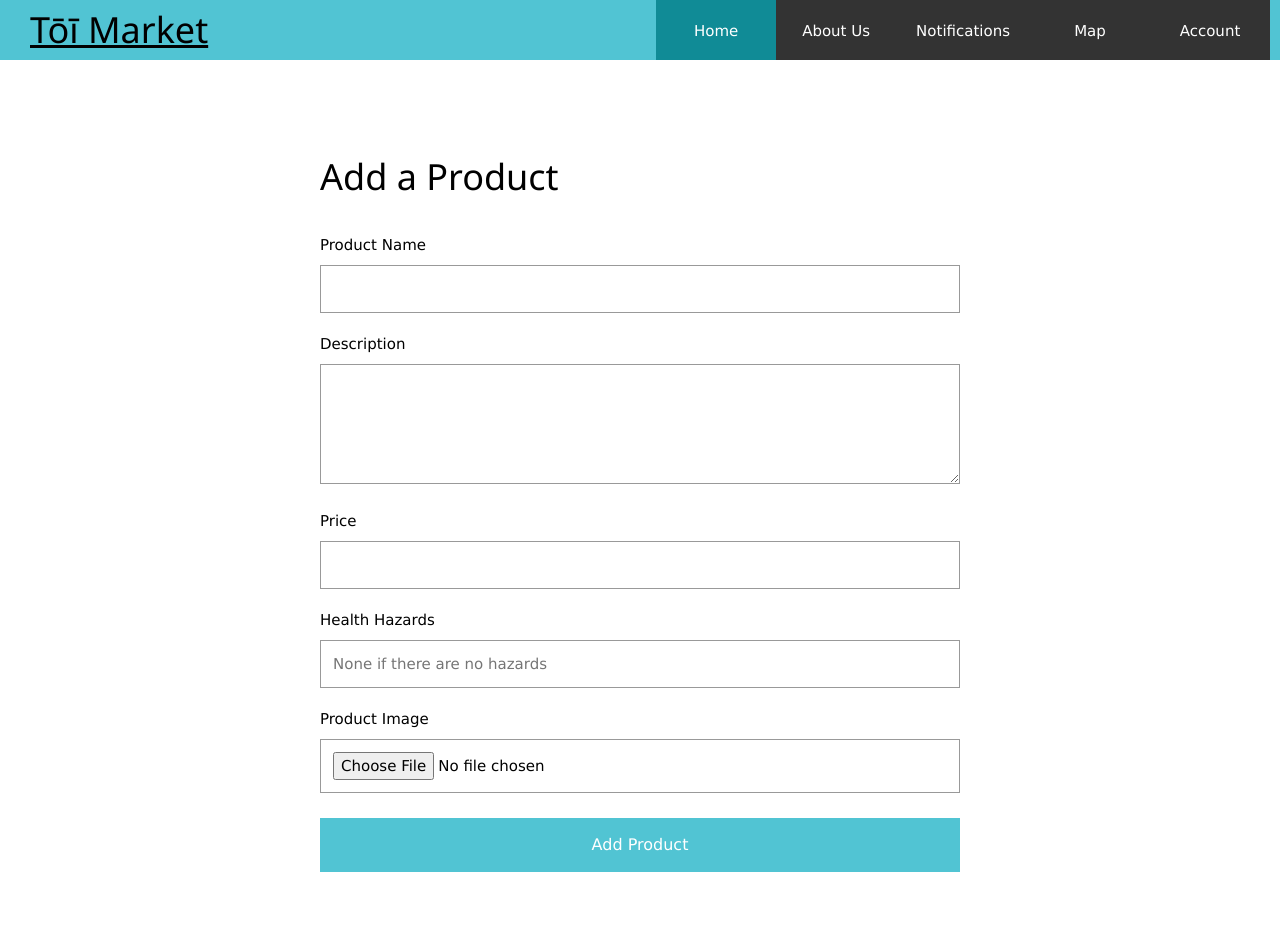
After one commit to rosiephandang/Flask---TOI-Market, a Flask app: page /add_product in a window 1280 px wide. The commit adds this page. Run offline with Flask 3, Linux system fonts and the light colour scheme; a user stored in the database is signed in.

Commit message:
finally allows users to add products rargh

```diff
--- a/app.py
+++ b/app.py
@@ -66,14 +66,7 @@ def home_signed_in():
 
 @app.route('/product/<int:product_id>')
 def product(product_id):
-    product = query_db("""
-    SELECT products.*,
-users.username
-AS seller_username
-FROM products
-INNER JOIN users
-ON products.seller_key = users.user_id
-WHERE products.product_id = ?;""", (product_id,), one=True)
+    product = query_db("SELECT products.*, users.username AS seller_username FROM products INNER JOIN users ON products.seller_key = users.user_id WHERE products.product_id = ?;", (product_id,), one=True)
     return render_template("product.html", product=product)
 
 
@@ -237,6 +230,32 @@ def like_product(product_id):
     db.commit()
     return redirect(url_for('product_signed_in', product_id=product_id))
 
+# for sellers/users to add products
+@app.route('/add_product', methods=['GET', 'POST'])
+def add_product():
+    if request.method == 'POST':
+        product_name = request.form['product_name']
+        description = request.form['description']
+        price = request.form['price']
+        hazards = request.form['health_hazards']
+        image = request.files['image']
+        if not product_name or not description or not price or not image:
+            flash("Please fill out all required fields.")
+            return redirect(url_for('add_product'))
+        # savee image
+        filename = image.filename
+        image.save('static/uploads/' + filename)
+        # automatically filled information
+        user_id = session['user_id']
+        today = date.today().isoformat()
+        db = get_db()
+        db.execute("INSERT INTO products (product_name, description, price_suggested, seller_key, image_url, date_posted, status, health_hazards, likes) VALUES (?, ?, ?, ?, ?, ?, ?, ?, ?)", (product_name, description, price, user_id, '/static/uploads/' + filename, today,'available', hazards, 0))
+        db.commit()
+        flash("Your product has been added!")
+        return redirect(url_for('userprofile_signed_in', user_id=user_id))
+    return render_template('add_product_signed_in.html')
+
+
 
 if __name__ == "__main__":
     app.run(debug=True)
--- a/static/css/style.css
+++ b/static/css/style.css
@@ -348,3 +348,64 @@ li.dropdown {
 .backhome:hover {
     background-color: #108b96;
 }
+
+.add_product_button {
+    margin: 25px 0;
+}
+
+.add_product_button a {
+    display: inline-block;
+    padding: 12px 20px;
+    background-color: #51c4d3;
+    color: white;
+    text-decoration: none;
+    font-size: 16px;
+}
+
+.add_product_button a:hover {
+    background-color: #108b96;
+}
+
+.addproduct {
+    max-width: 700px;
+    margin: 50px auto;
+    padding: 30px;
+}
+
+.addproduct h1 {
+    margin-bottom: 30px;
+}
+
+.addproduct label {
+    display: block;
+    margin-top: 20px;
+    margin-bottom: 8px;
+}
+
+.addproduct input,
+.addproduct textarea {
+    width: 100%;
+    padding: 12px;
+    border: 1px solid #999;
+    box-sizing: border-box;
+}
+
+.addproduct textarea {
+    height: 120px;
+    resize: vertical;
+}
+
+.addproduct button {
+    margin-top: 25px;
+    width: 100%;
+    padding: 15px;
+    background-color: #51c4d3;
+    color: white;
+    border: none;
+    cursor: pointer;
+    font-size: 16px;
+}
+
+.addproduct button:hover {
+    background-color: #108b96;
+}
--- /dev/null
+++ b/templates/add_product_signed_in.html
@@ -0,0 +1,24 @@
+{% extends "layout_signed_in.html" %}
+
+{% block body %}
+
+<div class="addproduct">
+    <h1>Add a Product</h1>
+    <form action="{{ url_for('add_product') }}" method="POST" enctype="multipart/form-data">
+        <label for="product_name">Product Name</label>
+        <input type="text" id="product_name" name="product_name" maxlength="20" required>
+        <label for="description">Description</label>
+        <textarea id="description" name="description" maxlength="100" required></textarea>
+        <label for="price">Price</label>
+        <input type="number" id="price" name="price" min="0" required>
+        <label for="health_hazards">Health Hazards</label>
+        <input type="text" id="health_hazards" name="health_hazards" placeholder="None if there are no hazards">
+        <label for="image">Product Image</label>
+        <input type="file" id="image" name="image" accept="image/*" required>
+        <button type="submit">
+            Add Product
+        </button>
+    </form>
+</div>
+
+{% endblock %}
--- a/templates/userprofile_signed_in.html
+++ b/templates/userprofile_signed_in.html
@@ -12,6 +12,10 @@
             {% else %}
                 <span>No user description provided...</span>
             {% endif %}
+        </div>
+        <div class="add_product_button">
+            <a href="{{ url_for('add_product') }}">+ Add a Product
+            </a>
         </div>
         <br><p class="products_liked">Products liked:{{ user['products_liked'] }}</p><br>
         <p class="products_sold">Products sold: {{ user['products_sold'] }}</p><br>
```
Also changed, not shown: database.db, static/uploads/Screenshot 2026-07-19 134347.png (added).
